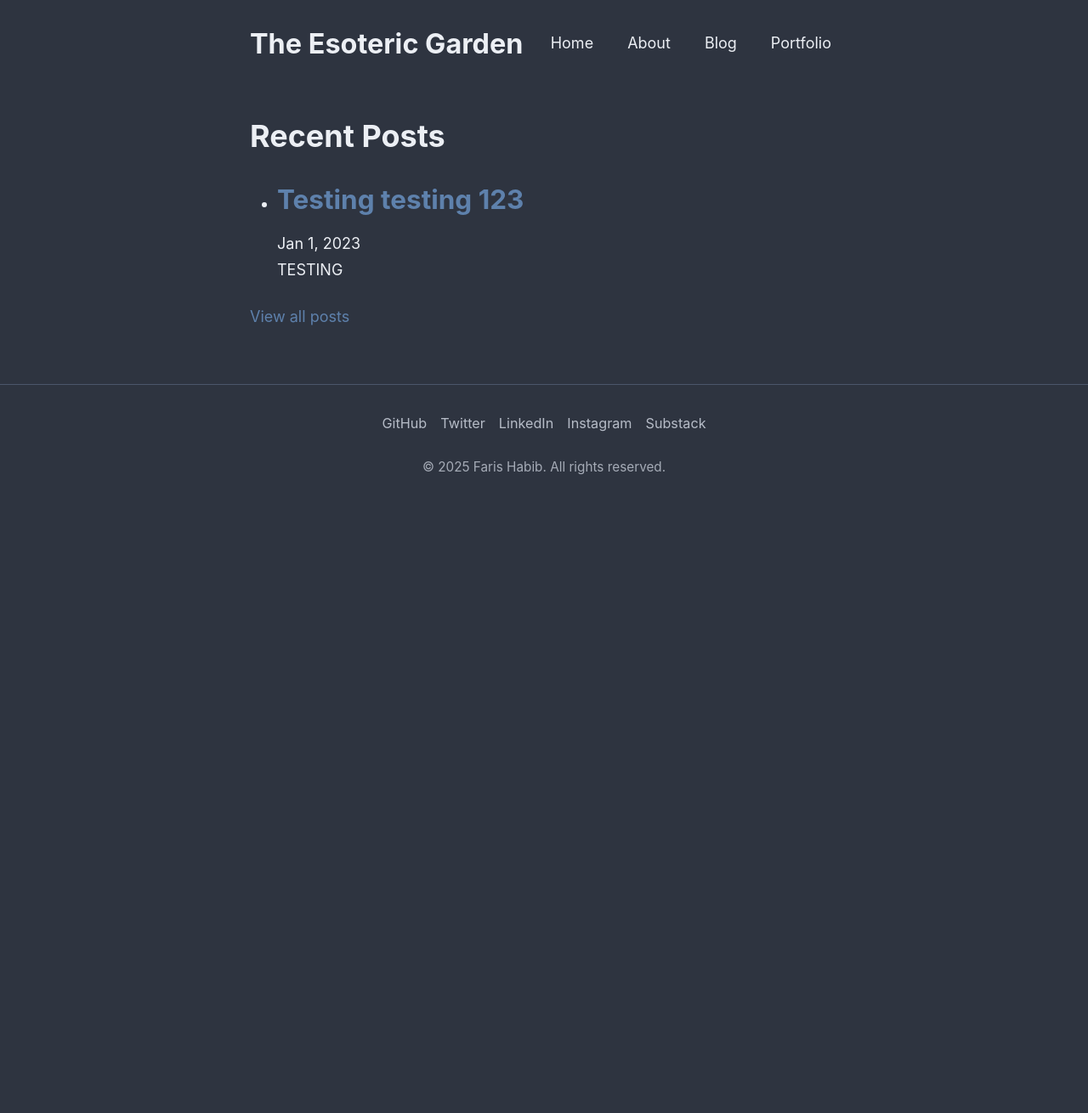
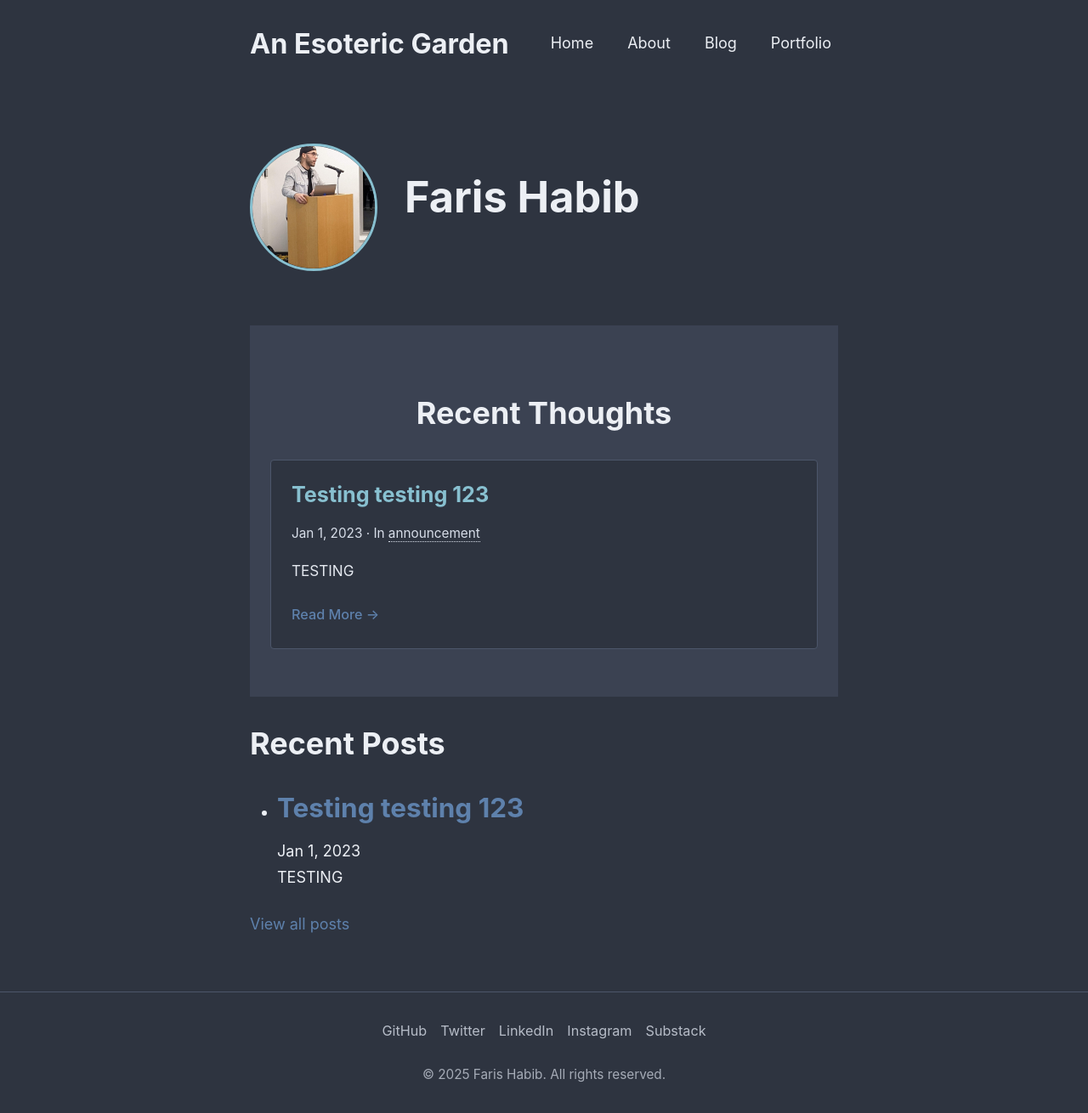
Before and after one commit to manifoldfrs/manifoldfrs.github.io, a Jekyll site: the page built from index.html, in a window 1280 px wide. Shown: the whole page at 85% size. Built offline with Jekyll 4.4.1, drawn with Linux system fonts in a browser that asks for light colours; the list of posts is cut into pages by our own code; before the commit the page ends 900 px from its top, so only the background shows below that.

Commit message:
add homepage layout and content

```diff
--- a/_config.yml
+++ b/_config.yml
@@ -1,7 +1,7 @@
 # Site settings
-title: The Esoteric Garden
-email: your-email@example.com
-description: The Esoteric Garden
+title: An Esoteric Garden
+email: faris@duck.com
+description: An Esoteric Garden
 baseurl: "/frshbb.github.io"
 url: "https://manifoldfrs.github.io"
 enforce_ssl: "https://manifoldfrs.github.io/frshbb.github.io/"
@@ -12,9 +12,8 @@ timezone: UTC
 author:
   name: Faris Habib
   bio: >-
-    Explorer of ideas, creator of things, perpetual learner.
   location: Nomad
-  avatar: /assets/images/avatar.jpg
+  avatar: /assets/images/chicago_talk_2024.jpg
 
 # Social media links
 social:
--- /dev/null
+++ b/_includes/intro.html
@@ -0,0 +1,25 @@
+{% comment %} /** * @description * This component displays a brief introduction or bio section, typically for the homepage. * It includes an avatar image and a short textual introduction. * * Key features: * - Displays an avatar image. * - Shows a brief bio or welcome message from site.author in _config.yml. * * @dependencies * - Site configuration (`site.author.name`, `site.author.bio`, `site.author.avatar`) in `_config.yml`. * - Styles from `_sass/_home.scss` for `.intro-section`, `.avatar`, `.bio`. * * @notes * - Ensure `site.author` details are correctly configured in `_config.yml`. * - The avatar image path should be relative to the `assets/images/` directory. */ {% endcomment %}
+<section class="intro-section">
+  <div class="intro-content">
+    {% if site.author.avatar %}
+    <div class="avatar-container">
+      <img
+        src="{{ site.author.avatar | prepend: site.baseurl }}"
+        alt="{{ site.author.name }} avatar"
+        class="avatar"
+      />
+    </div>
+    {% endif %}
+    <div class="bio">
+      <h1>{{ site.author.name | default: "Your Name" }}</h1>
+      <p>{{ site.author.bio | default: "" | markdownify }}</p>
+      {% comment %} You can add more links or calls to action here if desired {% endcomment %} {% comment %} Example:
+      <a
+        href="{{ '/about/' | prepend: site.baseurl }}"
+        class="btn"
+        >Learn More About Me</a
+      >
+      {% endcomment %}
+    </div>
+  </div>
+</section>
--- /dev/null
+++ b/_includes/recent-posts.html
@@ -0,0 +1,55 @@
+{% comment %}
+/**
+ * @description
+ * This component displays a list of the most recent blog posts,
+ * typically used on the homepage.
+ *
+ * Key features:
+ * - Fetches the latest posts from `site.posts`.
+ * - Limits the number of posts displayed (default: 5, as per tech spec, can be adjusted).
+ * - Displays post title, date, and excerpt.
+ * - Provides a link to the main blog page to view all posts.
+ *
+ * @dependencies
+ * - Jekyll's `site.posts` collection.
+ * - Styles from `_sass/_home.scss` for `.recent-posts-section`, `.post-list-item`, etc.
+ * - `_config.yml` for `site.baseurl`.
+ *
+ * @notes
+ * - The number of posts displayed can be configured by changing the `limit` parameter in the for loop.
+ * - Ensure posts have `title`, `date`, and `excerpt` in their frontmatter.
+ */
+{% endcomment %}
+<section class="recent-posts-section">
+  <div class="container">
+    <h2>Recent Thoughts</h2>
+    <ul class="post-list">
+      {% for post in site.posts limit:5 %}
+        <li class="post-list-item">
+          <h3 class="post-list-title">
+            <a href="{{ post.url | prepend: site.baseurl }}">{{ post.title }}</a>
+          </h3>
+          <p class="post-list-meta">
+            <time datetime="{{ post.date | date_to_xmlschema }}">{{ post.date | date: "%b %-d, %Y" }}</time>
+            {% if post.categories.size > 0 %}
+              <span class="post-categories">
+                &middot; In {% for category in post.categories limit:1 %}
+                  <a href="{{ site.baseurl }}/categories/#{{ category | slugify }}">{{ category }}</a>
+                {% endfor %}
+              </span>
+            {% endif %}
+          </p>
+          <div class="post-list-excerpt">
+            {{ post.excerpt | strip_html | truncatewords: 30 }}
+          </div>
+          <a href="{{ post.url | prepend: site.baseurl }}" class="read-more-link">Read More &rarr;</a>
+        </li>
+      {% endfor %}
+    </ul>
+    {% if site.posts.size > 5 %}
+      <div class="view-all-posts">
+        <a href="{{ "/blog/" | prepend: site.baseurl }}" class="btn btn-secondary">View All Posts</a>
+      </div>
+    {% endif %}
+  </div>
+</section>
--- /dev/null
+++ b/_sass/_home.scss
@@ -0,0 +1,233 @@
+/**
+ * @description
+ * This file contains SCSS styles specific to the homepage (`index.html`).
+ * It styles the introduction/bio section and the recent posts listing.
+ *
+ * Key features:
+ * - Styles for the introduction section, including avatar and bio text.
+ * - Styles for the recent posts section, including the list and individual post items.
+ * - Adheres to the Nord color scheme and design system typography/spacing.
+ *
+ * @dependencies
+ * - `_sass/_variables.scss`: For Nord theme colors, typography settings, and spacing units.
+ * - `_sass/_mixins.scss` (if created for common patterns like buttons).
+ *
+ * @notes
+ * - These styles are applied to elements within `_includes/intro.html` and `_includes/recent-posts.html`.
+ */
+
+// -----------------------------------------------------------------------------
+// Introduction Section (`.intro-section`)
+// -----------------------------------------------------------------------------
+
+.intro-section {
+  padding: $spacing-xxl 0; // Generous padding for impact
+  text-align: center; // Center align content within the intro section
+  // background-color: $nord1; // Optional: Slightly different background for this section
+  // border-bottom: 1px solid $nord3; // Optional: separator
+
+  .intro-content {
+    display: flex;
+    flex-direction: column;
+    align-items: center;
+    gap: $spacing-md;
+
+    @media (min-width: 768px) {
+      flex-direction: row;
+      text-align: left;
+      gap: $spacing-lg;
+      max-width: $content-max-width + 200px; // Allow a bit wider for side-by-side avatar
+      margin: 0 auto;
+    }
+  }
+
+  .avatar-container {
+    flex-shrink: 0; // Prevent avatar from shrinking
+  }
+
+  .avatar {
+    width: 120px; // Avatar size
+    height: 120px;
+    border-radius: 50%; // Circular avatar
+    border: 3px solid $nord8; // Primary accent border
+    object-fit: cover; // Ensure the image covers the area without distortion
+
+    @media (min-width: 768px) {
+      width: 150px;
+      height: 150px;
+    }
+  }
+
+  .bio {
+    h1 {
+      font-size: 2.2rem; // Slightly smaller than a typical page H1 for this context
+      color: $nord6; // Main text color
+      margin-top: 0;
+      margin-bottom: $spacing-sm;
+
+      @media (min-width: 768px) {
+        font-size: 2.8rem;
+      }
+    }
+
+    p {
+      font-size: 1.1rem;
+      line-height: 1.8;
+      color: $nord4; // Slightly lighter text for bio
+      max-width: 600px; // Keep bio text readable
+      margin-left: auto; // Center paragraph if text-align is left on .bio but container is wider
+      margin-right: auto;
+
+      @media (min-width: 768px) {
+        margin-left: 0;
+        margin-right: 0;
+      }
+    }
+
+    .btn {
+      // Basic button styling if added to intro
+      margin-top: $spacing-md;
+      display: inline-block;
+      padding: $spacing-sm $spacing-lg;
+      background-color: $nord8; // Primary accent
+      color: $nord0; // Dark background color for text on light button
+      text-decoration: none;
+      border-radius: $border-radius-base;
+      font-weight: $font-weight-medium;
+      transition: background-color $transition-base;
+
+      &:hover {
+        background-color: lighten($nord8, 10%);
+      }
+    }
+  }
+}
+
+// -----------------------------------------------------------------------------
+// Recent Posts Section (`.recent-posts-section`)
+// -----------------------------------------------------------------------------
+
+.recent-posts-section {
+  padding: $spacing-xl 0;
+  background-color: $nord1; // Use secondary background for this section to differentiate
+
+  .container {
+    // Uses the global .container for width constraints
+  }
+
+  h2 {
+    text-align: center;
+    font-size: 2rem;
+    margin-bottom: $spacing-lg;
+    color: $nord6; // Main text color for section heading
+  }
+
+  .post-list {
+    list-style: none;
+    padding: 0;
+    margin: 0;
+    display: grid;
+    gap: $spacing-lg; // Gap between post items
+
+    // For a single column layout by default
+    // For multiple columns on larger screens:
+    @media (min-width: 768px) {
+      grid-template-columns: repeat(auto-fit, minmax(300px, 1fr)); // Responsive grid
+    }
+  }
+
+  .post-list-item {
+    background-color: $nord0; // Primary background for cards
+    padding: $spacing-md;
+    border-radius: $border-radius-base;
+    border: 1px solid $nord3; // Subtle border for card
+    display: flex;
+    flex-direction: column; // Stack content vertically within the card
+    transition: transform $transition-base, box-shadow $transition-base;
+
+    &:hover {
+      transform: translateY(-5px);
+      box-shadow: 0 10px 20px rgba($nord0, 0.2);
+    }
+  }
+
+  .post-list-title {
+    font-size: 1.4rem;
+    margin-top: 0;
+    margin-bottom: $spacing-xs;
+
+    a {
+      color: $nord8; // Primary accent for post titles
+      text-decoration: none;
+      border-bottom: none;
+
+      &:hover {
+        color: lighten($nord8, 10%);
+        text-decoration: underline;
+      }
+    }
+  }
+
+  .post-list-meta {
+    font-size: 0.85rem;
+    color: $nord4; // Lighter text for meta
+    margin-bottom: $spacing-sm;
+
+    .post-categories a {
+      color: $nord4;
+      text-decoration: none;
+      border-bottom: 1px dotted $nord4;
+      &:hover {
+        color: $nord14; // Secondary accent for category hover
+        border-bottom-color: $nord14;
+      }
+    }
+  }
+
+  .post-list-excerpt {
+    font-size: 0.95rem;
+    color: $nord5; // Slightly lighter than main text
+    line-height: 1.7;
+    margin-bottom: $spacing-md;
+    flex-grow: 1; // Allows excerpt to take available space, pushing "Read More" down
+  }
+
+  .read-more-link {
+    font-size: 0.9rem;
+    font-weight: $font-weight-medium;
+    color: $nord10; // Link color
+    text-decoration: none;
+    align-self: flex-start; // Align to the left
+
+    &:hover {
+      color: lighten($nord10, 10%);
+      text-decoration: underline;
+    }
+  }
+
+  .view-all-posts {
+    text-align: center;
+    margin-top: $spacing-xl;
+
+    .btn {
+      // General button styling, could be a mixin
+      display: inline-block;
+      padding: $spacing-sm $spacing-lg;
+      text-decoration: none;
+      border-radius: $border-radius-base;
+      font-weight: $font-weight-medium;
+      transition: background-color $transition-base, color $transition-base;
+    }
+
+    .btn-secondary {
+      background-color: $nord3; // A neutral background
+      color: $nord6; // Main text color
+      border: 1px solid $nord4;
+
+      &:hover {
+        background-color: $nord4;
+        color: $nord0;
+      }
+    }
+  }
+}
--- a/assets/css/main.scss
+++ b/assets/css/main.scss
@@ -28,6 +28,7 @@
  * - `_sass/_header.scss`: Defines styles for the site header.
  * - `_sass/_footer.scss`: Defines styles for the site footer.
  * - `_sass/_navigation.scss`: Defines styles for navigation elements.
+ * - `_sass/_home.scss`: Defines styles for the homepage.
  * - (Future partials for components, pages, etc.)
  *
  * @notes
@@ -68,8 +69,8 @@
 
 // 7. Pages
 // Import specific styles for individual pages or page types.
+@import "home"; // Styles for the homepage (Step 8)
 // Example:
-// @import "pages/home"; // Will be created in Step 8
 // @import "pages/blog"; // Will be created in Step 10
 // @import "pages/post"; // Will be created in Step 11
 // @import "pages/portfolio"; // Will be created in Step 13
@@ -83,7 +84,6 @@
 // - Header styles -> _header.scss
 // - Footer styles -> _footer.scss
 // - Navigation styles within header -> _navigation.scss
-// - Home page specific styles will go into _home.scss (Step 8)
 // - Page/Post/Portfolio header styles -> _layout.scss (as a common element styling)
 // - Content styles (post-content, page-content) -> _layout.scss
 // - Blog/Portfolio item listing styles will go into _blog.scss, _portfolio.scss (Steps 10 & 13)
--- a/index.html
+++ b/index.html
@@ -1,3 +1,5 @@
 ---
 layout: home
 ---
+
+{% include intro.html %} {% include recent-posts.html %}
```
Also changed, not shown: assets/images/chicago_talk_2024.jpg (added).
